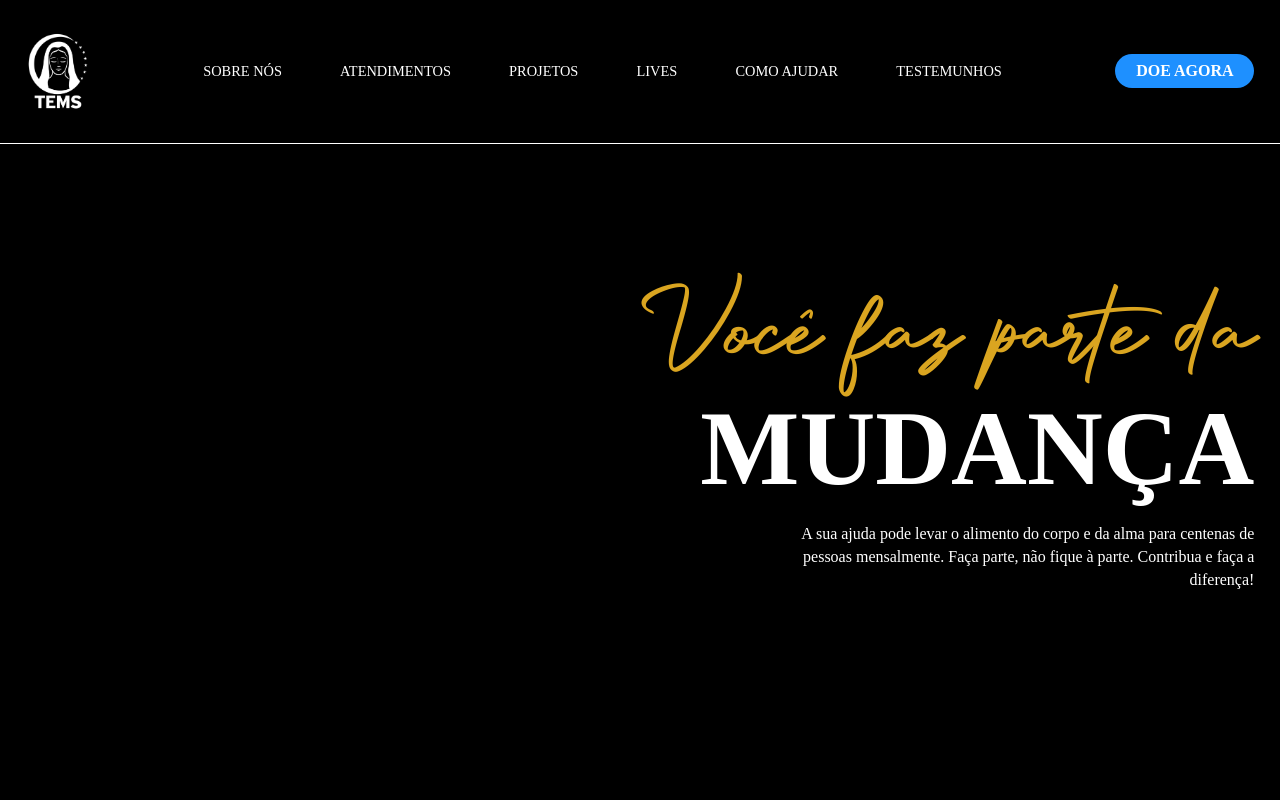
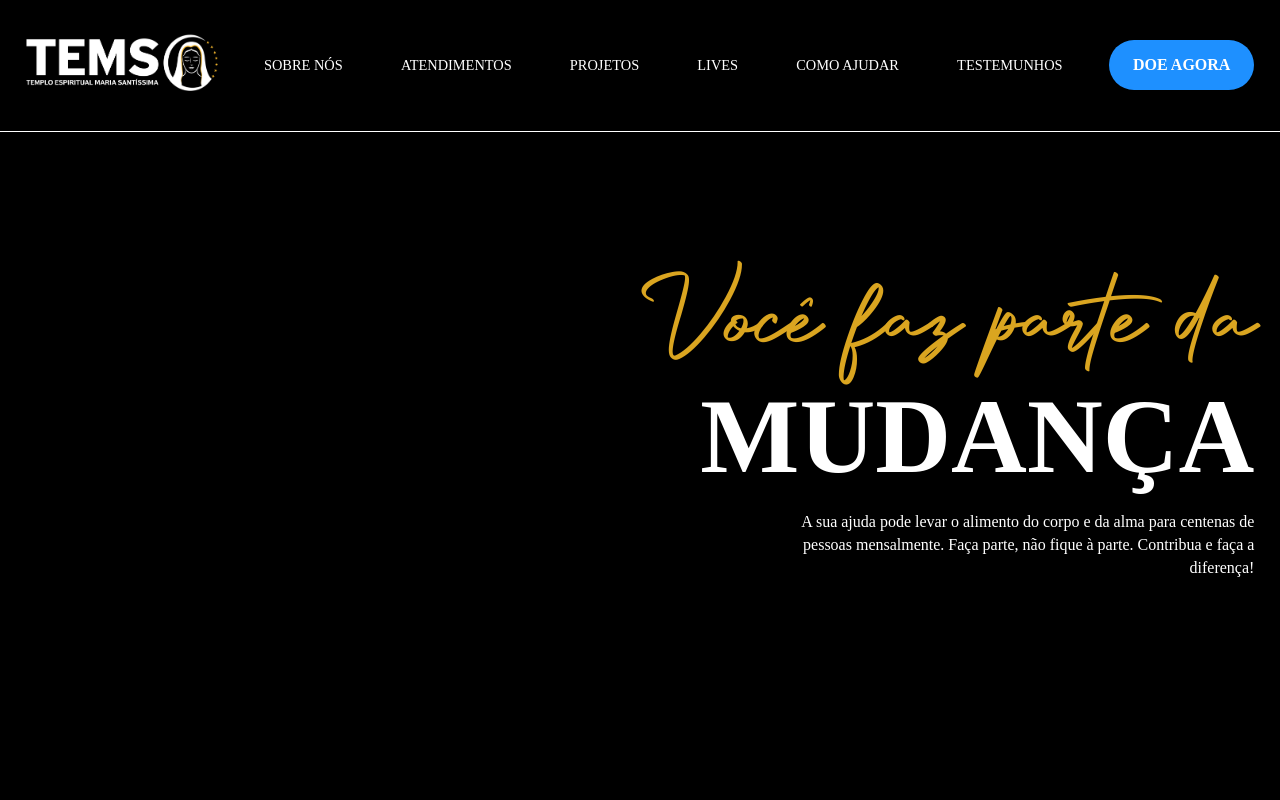
Before and after one commit to MatheusEli/landing-page-sostems, an Angular app: page / in a window 1280 px wide. Shown: the top 800 px of the page. Built offline with nearby package versions, Linux system fonts and the light colour scheme; a web font is replaced by a local one.

Commit message:
configurando logo TEMS

```diff
--- a/src/app/core/header/header.component.scss
+++ b/src/app/core/header/header.component.scss
@@ -17,7 +17,7 @@
 }
 
 .logo-TEMS {
-  width: 4em;
+  width: 10em;
 }
 
 .menu {
@@ -109,7 +109,7 @@
     padding: 2em 2%;
   }
   .cabecalho-navegacao {
-    width: 75%;
+    width: 65%;
     display: block;
   }
   .botao-doar {
@@ -125,6 +125,11 @@
   }
 }
 @media (min-width: 1141px) {
+
+  .logo-TEMS{
+    width: 12em;
+  }
+
   .cabecalho {
     padding: 2em 2%;
   }
@@ -135,8 +140,8 @@
   .botao-doar {
     font-weight: 650;
     font-size: 1em;
-    padding: 0.5em 1.3em;
-    border-radius: 20px;
+    padding: 1em 1.5em;
+    border-radius: 25px;
     width: auto;
     height: auto;
   }
```
Also changed, not shown: src/assets/logo.png.
